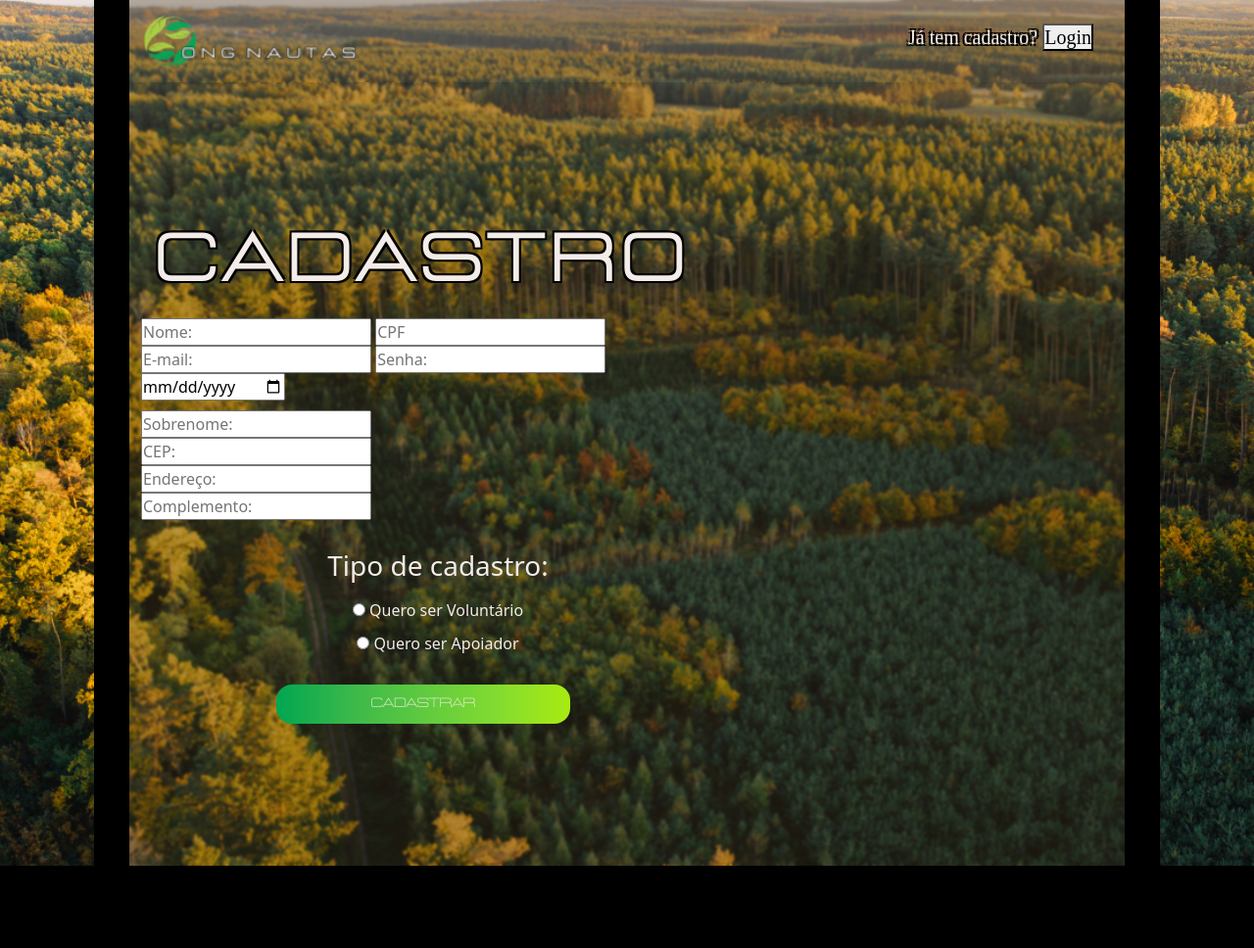
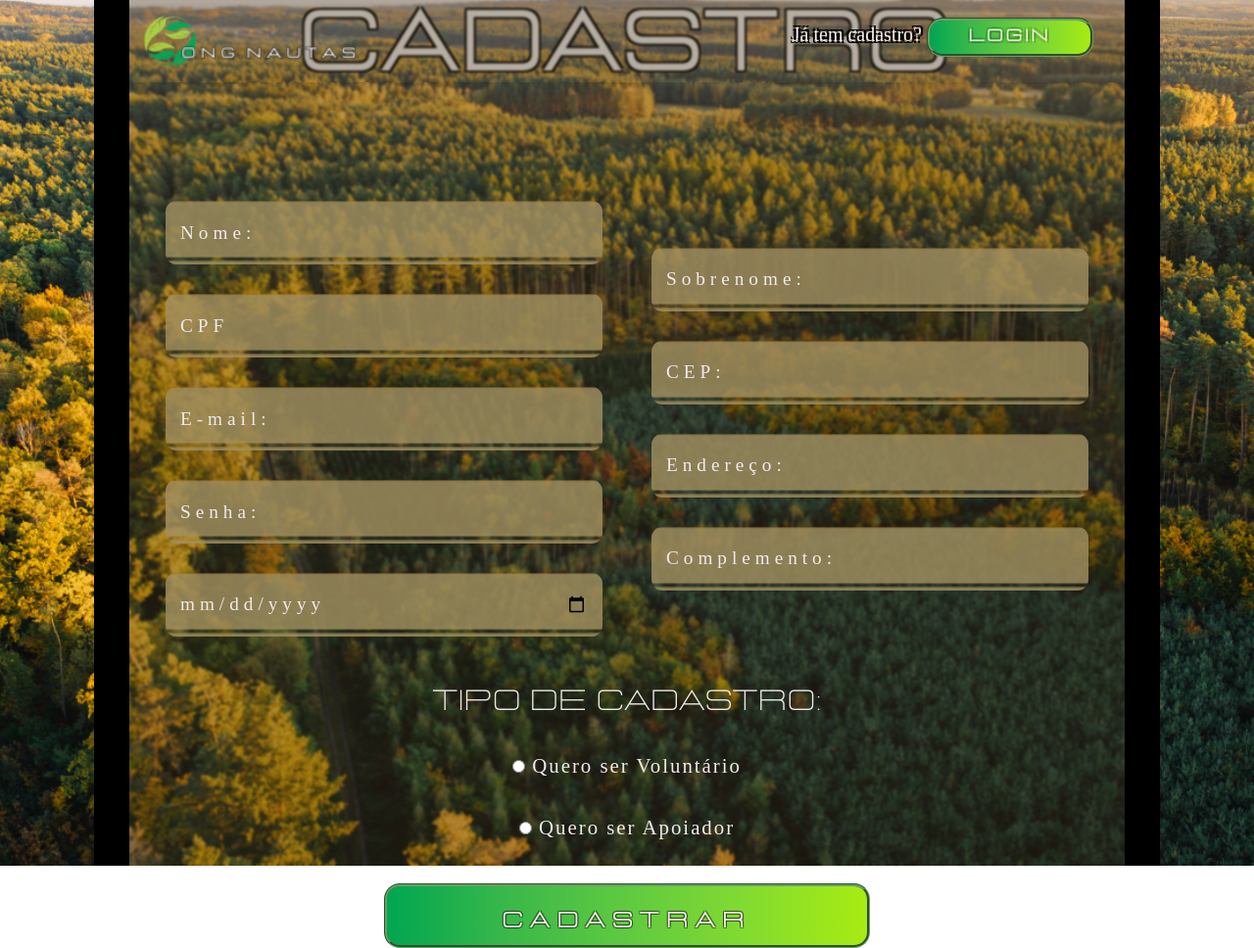
Before and after one commit to Gabriel-Maires/ONGNautas, a Django app: page /authentication/register/ in a window 1280 px wide. Shown: the whole page at 98% size. Before the commit the page ends 884 px from the top, so only its background shows below. Run offline with Django 4.2, Linux system fonts and the light colour scheme; some libraries are stand-ins or nearby versions; some web fonts are replaced.

Commit message:
making css nedding changes(error messages, aligns and others)

```diff
--- a/templates/static/authentication/css/register.css
+++ b/templates/static/authentication/css/register.css
@@ -1,29 +1,56 @@
 /* register.css */
 
+.container-form {
+  margin: 0 auto;
+  height: 100vh;
+  width: 85%;
+  display: flex;
+  align-items: center;
+  justify-content: center;
+}
 .main-content-container-form {
+  margin: 0 auto;
   display: flex;
   justify-content: center;
   align-items: center;
-  gap: 30px;
   height: 100vh;
+  width: 85%;
 }
 
-form {
+.row {
   display: flex;
-  flex-wrap: wrap;
-  max-width: 600px;
+  align-items: center;
+  justify-content: space-around;
   margin: 0 auto;
-  gap: 10px;
 }
-form .error-msg {
-  color: yellow;
+.form-group-container {
+  width: 100%;
+  max-width: 800px;
+  margin: 0 auto;
 }
 
+.form-group1,
+.form-group2,
+.form-group3 {
+  width: calc(50% - 30px);
+  box-sizing: border-box;
+  padding: 10px;
+  color: var(--placeholder-text);
+}
+.form-group1,
+.form-group2 {
+  margin: 0 auto;
+}
+.form-group3 {
+  width: 100%;
+  text-align: center;
+  font-family: "aileron";
+}
 .title-form {
-  margin-bottom: 10px;
+  margin-bottom: 100px;
   text-align: center;
   font-family: "Lastica";
-  font-size: 4rem;
+  font-size: 5rem;
   color: var(--login-title-color);
   font-weight: 900;
   text-shadow: -2px -2px 0 black, 2px -2px 0 black, -2px 2px 0 black,
@@ -31,53 +58,87 @@ form .error-msg {
   letter-spacing: 9px;
 }
 
-.form-group:nth-child(-n + 5) {
-  flex-basis: calc(50% - 5px);
-}
-
-.form-group:nth-child(n + 6) {
-  flex-basis: calc(50% - 5px);
-}
-
-.form-group3 {
-  flex-basis: 100%;
-  text-align: center;
-  margin: 20px 15px;
-
-  color: var(--login-title-color);
-}
-
-.error-msg {
-  color: red;
-  font-size: 12px;
-  margin-top: 5px;
-}
-
-/*.btn-default {
-  flex-basis: 100%;
-  margin: 0 auto;
-}
-*/
-
-.form-control {
-  font-family: "Lastica";
+.form-control1,
+.form-control2 {
+  width: 100%;
+  height: 65px;
+  letter-spacing: 4px;
+  color: var(--placeholder-text);
+  font-size: 1.2rem;
+  font-family: "Aileron";
+  letter-spacing: 5px;
   background-image: url("/static/authentication/img/input.png");
   background-position: center;
   background-size: cover;
-  margin-bottom: 10px;
+  margin-bottom: 30px;
   border-radius: 0.7rem;
   padding: 10px 15px;
   border: hidden;
   background-color: transparent;
-  margin-bottom: 30px;
 }
 
-.form-control:focus {
+.form-control1::placeholder,
+.form-control2::placeholder {
+  color: var(--placeholder-text);
+}
+
+.form-control1:focus,
+.form-control2:focus {
   outline: none;
   box-shadow: none;
-  border: hidden !important;
+  border: hidden;
 }
 
 .custom-control {
-  margin-top: 10px;
+  margin-top: 2rem;
 }
+.mb-3 {
+  font-family: "Lastica-bold";
+  letter-spacing: 2px;
+}
+.custom-radio {
+  font-size: 1.3rem;
+  letter-spacing: 2px;
+  width: 100%;
+}
+.btn-default {
+  margin-top: 2rem;
+  font-size: 1.3rem;
+  font-weight: 900;
+  text-shadow: -1px -1px 0 rgba(0, 0, 0, 0.417), 1px -1px 0 rgba(0, 0, 0, 0.426),
+    -1px 1px 0 rgba(0, 0, 0, 0.389), 1px 1px 0 rgba(0, 0, 0, 0.407);
+  letter-spacing: 9px;
+}
+.btn-nav {
+  font-size: 1rem !important;
+}
+
+@media (max-width: 768px) {
+  body {
+    overflow: scroll;
+  }
+  .title-form {
+    font-size: 1.5rem !important;
+    letter-spacing: 3px;
+    padding: 5px;
+    position: absolute;
+    top: 0;
+  }
+
+  .form-control1,
+  .form-control2 {
+    width: 100%;
+  }
+
+  .form-group-container {
+    flex-direction: column;
+  }
+
+  .form-group1,
+  .form-group2,
+  .form-group3 {
+    width: 100%;
+    padding: 0;
+    margin-bottom: 25px;
+  }
+}
--- a/templates/static/geral/css/base_form.css
+++ b/templates/static/geral/css/base_form.css
@@ -14,16 +14,16 @@
 @font-face {
   font-family: "Lastica-bold";
   src: url("/static/fonts/lastica/lastica.ttf") format("truetype");
-  font-weight: 500;
+  font-weight: 900;
 }
 
 @font-face {
   font-family: "Aileron";
   src: url("/static/fonts/aileron/aileron.ttf") format("truetype");
-  /* propriedades da fonte */
+  font-weight: 900;
 }
 @font-face {
-  font-family: "Josefin sans";
+  font-family: "Josefin_sans";
   src: url("/static/fonts/Josefin_Sans/JosefinSans-SemiBoldItalic.ttf")
     format("truetype");
 }
@@ -39,7 +39,6 @@ body {
   background-repeat: no-repeat;
   background-position: center center;
   background-size: cover;
-  overflow: hidden;
 }
 
 .navbar {
@@ -60,7 +59,7 @@ body {
   justify-content: space-between;
   align-items: center;
   padding: 10px 20px;
-  box-shadow: 0 2px 5px rgba(0, 0, 0, 0.1); /* Sombra da navbar */
+  box-shadow: 0 2px 5px rgba(0, 0, 0, 0.1);
 }
 
 .navbar-brand img {
@@ -80,18 +79,22 @@ body {
   text-shadow: -2px -2px 0 black, 2px -2px 0 black, -2px 2px 0 black,
     2px 2px 0 black;
 }
+
 form {
   width: 100%;
-  margin-bottom: 150px;
 }
 
-.main-content-container-form {
+.container-form {
   margin: 0 auto;
-  height: 100%;
+  height: 100vh;
   width: 85%;
   display: flex;
   align-items: center;
   justify-content: center;
+}
+.main-content-container-form {
+  width: 85%;
+  margin: 0 auto;
   background-color: rgba(62, 51, 27, 0.343);
   backdrop-filter: blur(1px);
   border-left: 2.3rem solid black;
@@ -99,21 +102,38 @@ form {
 }
 
 .error-msg {
-  color: red !important;
-  font-size: 12px !important;
-  margin-top: 5px !important;
+  color: rgb(245, 243, 243);
+  font-family: "aileron";
+  font-weight: 500;
+  border: solid 1px rgba(128, 128, 128, 0.294);
+  padding: 5px;
+  background-color: rgb(243, 14, 14);
+  border-radius: 10px;
+  font-size: 1.2rem;
+  letter-spacing: 2px;
+}
+.btn-nav {
+  font-size: 0.7rem;
+  width: 170px;
+}
+.btn-default {
+  font-size: 1rem;
+  width: 220px;
+  padding-top: 20px;
+  padding-bottom: 40px;
+  margin: 0 auto;
 }
 
+.btn-nav,
 .btn-default {
   font-family: "Lastica";
+  font-weight: 900;
   color: var(--login-title-color);
-  font-size: 0.8rem;
   margin: 0 auto;
-  width: 170px;
-  padding: 4px;
   height: 40px;
+
   border-radius: 1rem;
-  border: hidden;
+  border: groove #66a261;
   background-image: linear-gradient(
     to right,
     #00a651,
@@ -122,6 +142,22 @@ form {
     #83db30,
     #a8eb12
   );
+  text-shadow: -2px -2px 0 rgba(0, 0, 0, 0.12), 2px -2px 0 rgba(0, 0, 0, 0.154),
+    -2px 2px 0 rgba(0, 0, 0, 0.116), 2px 2px 0 rgba(0, 0, 0, 0.174);
+  letter-spacing: 4px;
+}
+
+.btn-default:hover,
+.btn-nav:hover {
+  background-image: linear-gradient(
+    to left bottom,
+    #8dc63f,
+    #74bf43,
+    #5ab748,
+    #3baf4c,
+    #00a651
+  );
+  color: #4b3d1c;
 }
 
 @media (max-width: 768px) {
```
Also changed, not shown: templates/static/authentication/css/login.css (+36 -5 lines).
